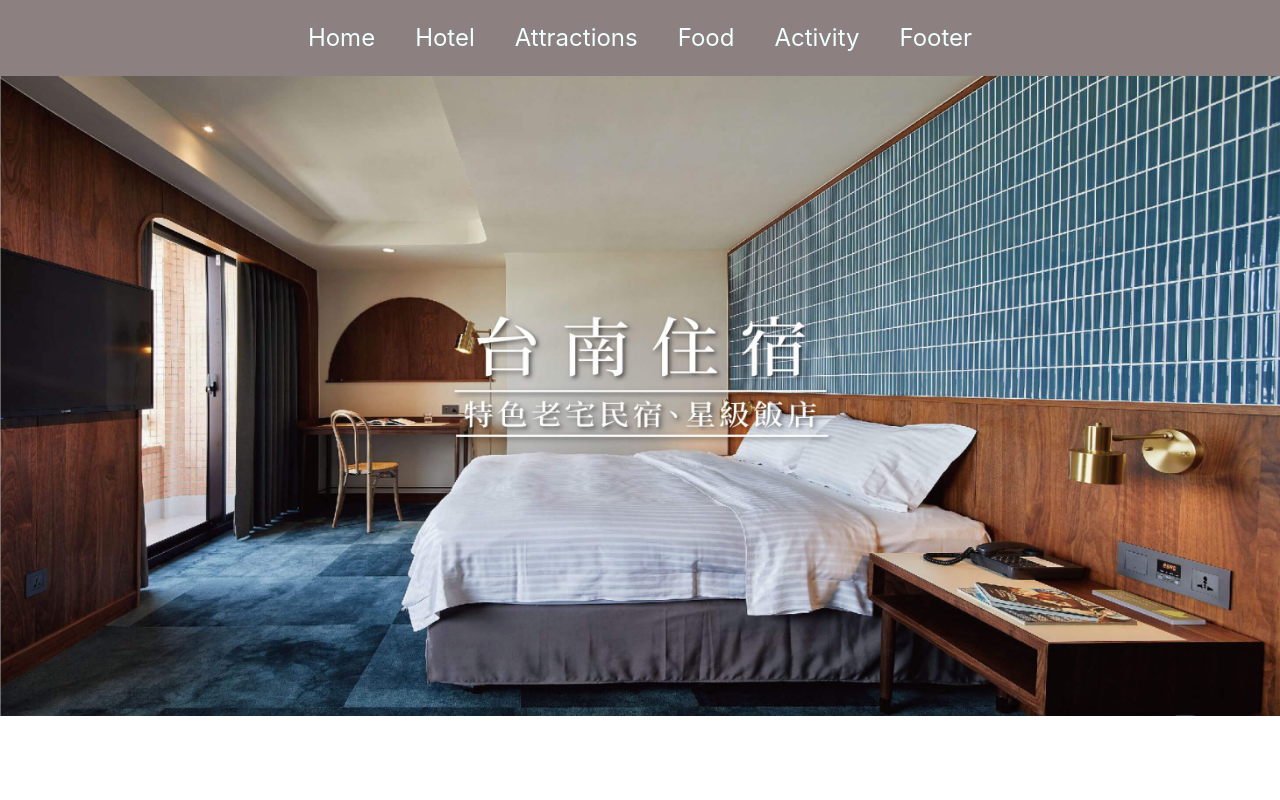
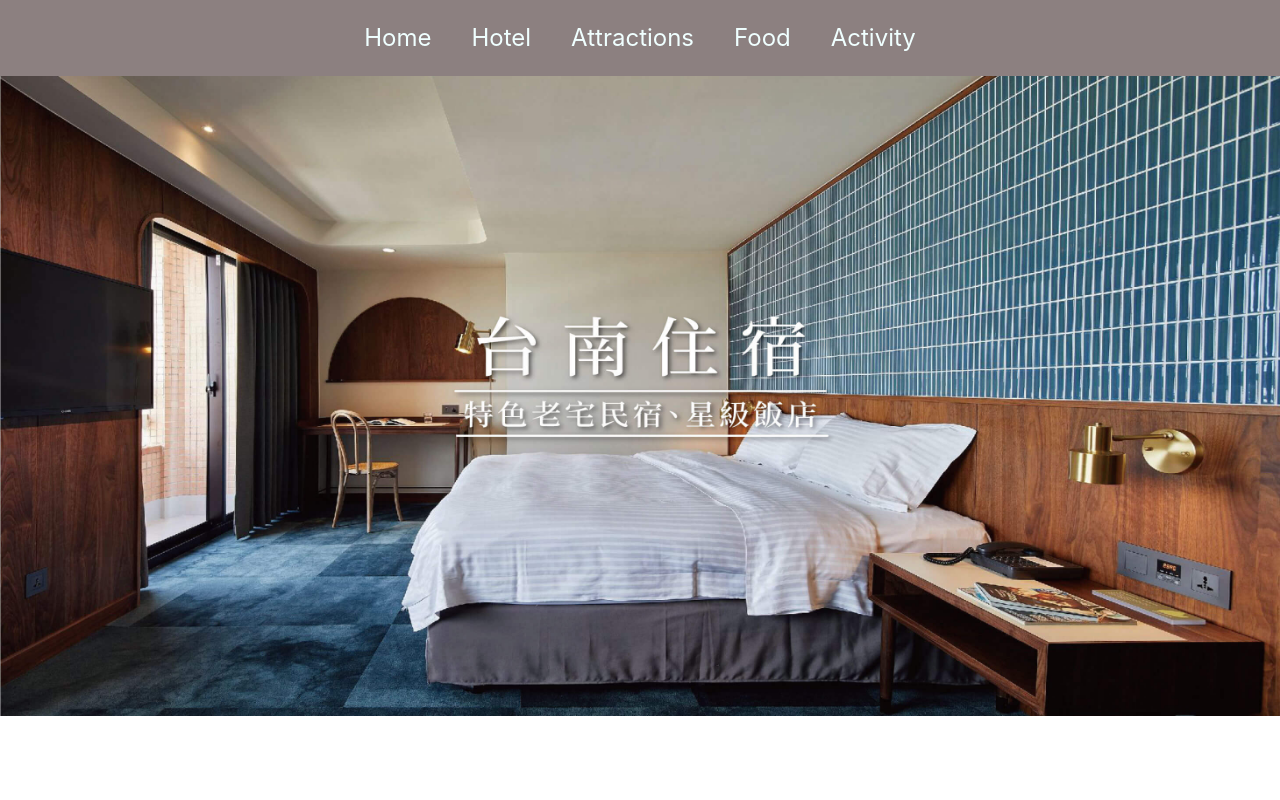
Before and after one commit to wenqi990/20240517work, a Vue app: page / in a window 1280 px wide. Shown: the top 800 px of the page. Built offline with nearby package versions, Linux system fonts and the light colour scheme; no server answers.

Commit message:
add nothing

```diff
--- a/src/components/Header.vue
+++ b/src/components/Header.vue
@@ -18,7 +18,7 @@ export default{
     <RouterLink class="routerItem" to="/Attractions">Attractions</RouterLink>
     <RouterLink class="routerItem" to="/TainanFood">Food</RouterLink>
     <RouterLink class="routerItem" to="/Activity">Activity</RouterLink>
-    <RouterLink class="routerItem" to="/Footer">Footer</RouterLink>
+    <!-- <RouterLink class="routerItem" to="/Footer">Footer</RouterLink> -->
     <!-- <RouterLink class="routerItem" to="/Map">Map</RouterLink> -->
     </div>
 
```
